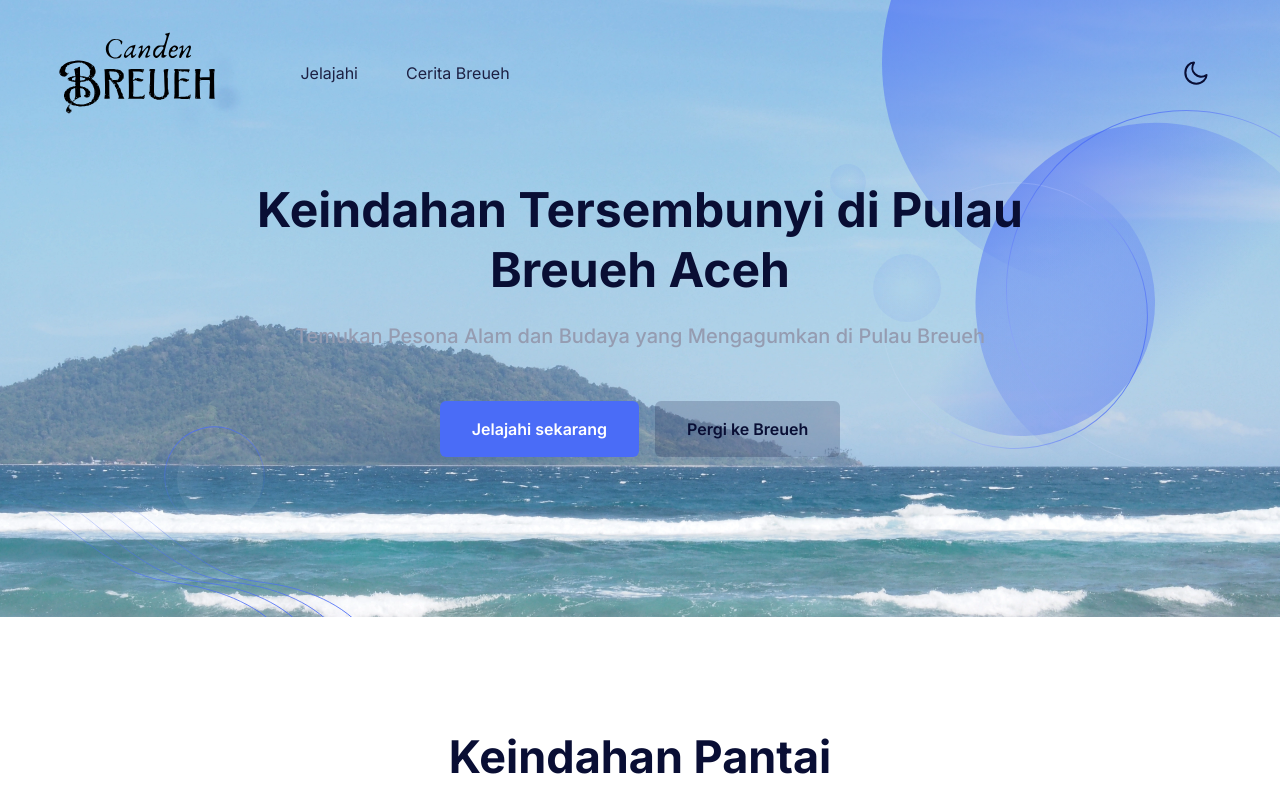
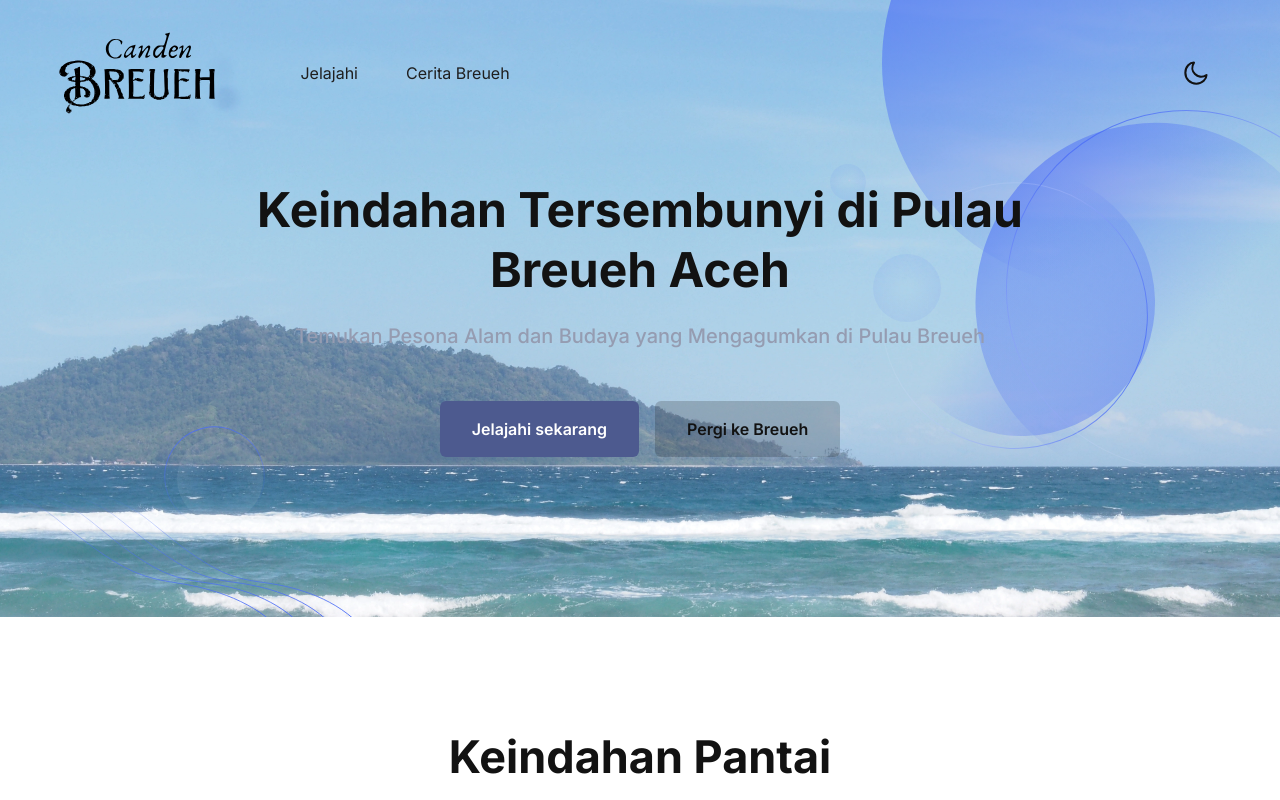
Before and after one commit to nikihdyt/explore-breueh, a Next.js app: page / in a window 1280 px wide. Shown: the top 800 px of the page. Built offline with nearby package versions, Linux system fonts and the light colour scheme.

Commit message:
style: dark mode color palette

```diff
--- a/tailwind.config.js
+++ b/tailwind.config.js
@@ -15,9 +15,9 @@ module.exports = {
       current: "currentColor",
       transparent: "transparent",
       white: "#FFFFFF",
-      black: "#090E34",
-      dark: "#1D2144",
-      primary: "#4A6CF7",
+      black: "#121212",
+      dark: "#1F1F1F",
+      primary: "#4D5A8F",
       yellow: "#FBB040",
       "body-color": "#959CB1",
     },
```
